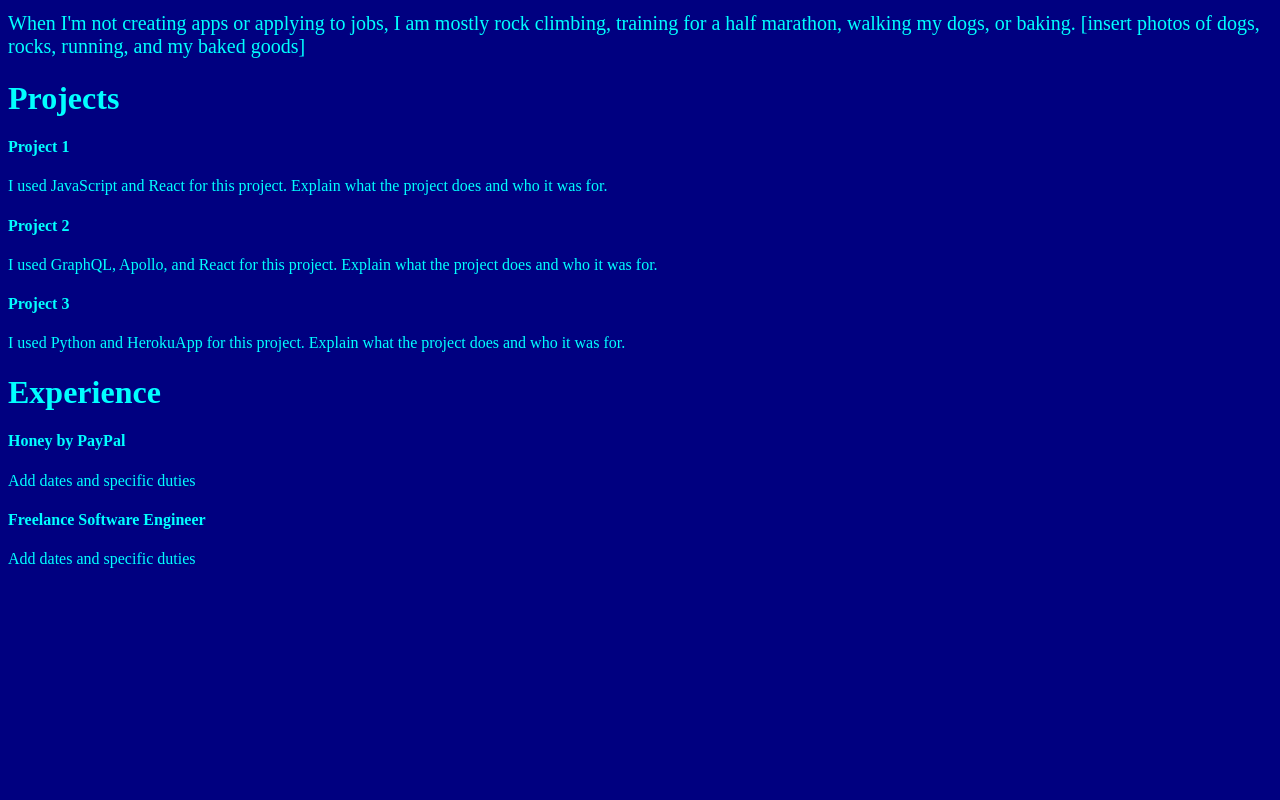
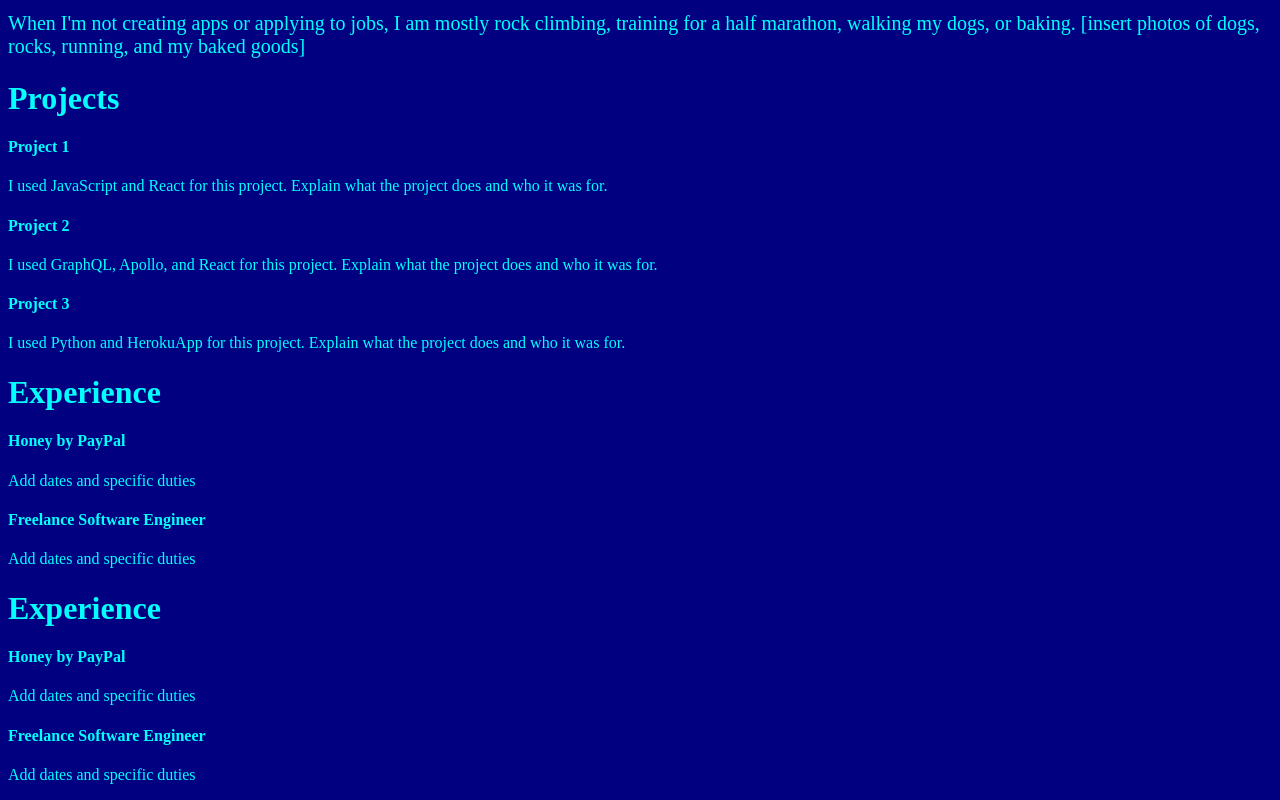
Before and after one commit to capetillo/portfolio, a React (Create React App) app in the folder myapp/: page / in a window 1280 px wide. Shown: the part 419-1219 px from the top of the page. Before the commit the page ends 1003 px from the top, so only its background shows below. Built offline with nearby package versions, Linux system fonts and the light colour scheme.

Commit message:
testing my commits since i cant see anything on gh

```diff
--- a/myapp/src/App.js
+++ b/myapp/src/App.js
@@ -75,6 +75,17 @@ function App() {
                 Add dates and specific duties
               </p>
           </div>
+          <h1 class="work-experience">Experience</h1>
+          <div class="experience">
+            <h4 id="experience">Honey by PayPal</h4>
+              <p>
+                Add dates and specific duties
+              </p>
+            <h4 id="experience">Freelance Software Engineer</h4>
+              <p>
+                Add dates and specific duties
+              </p>
+          </div>
 
       </div>
       </div>
```
